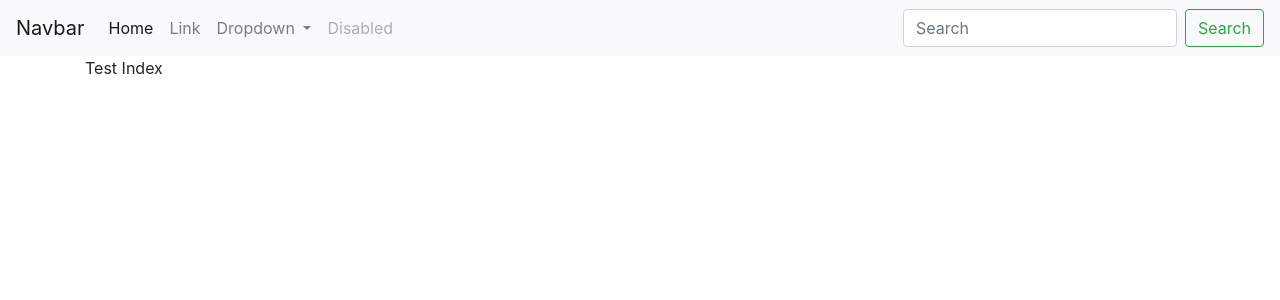
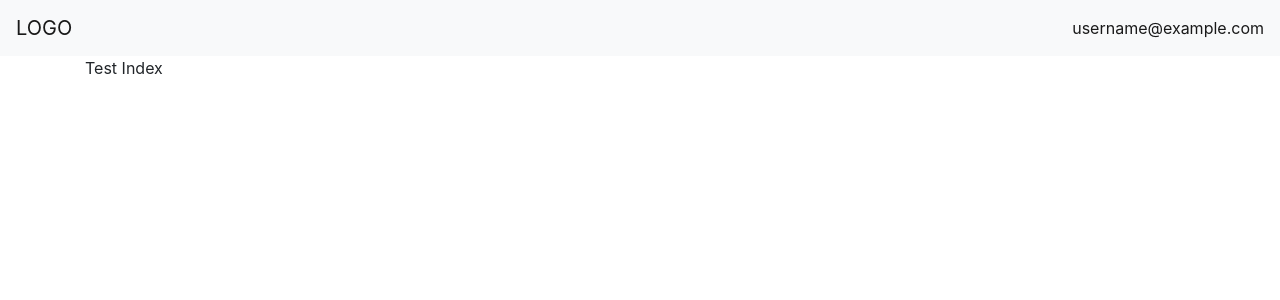
Before and after one commit to phwt/DMS, a Django app: template document/templates/index.html in a window 1280 px wide. Shown: the top 300 px of the page. Run offline with Django 3.2, Linux system fonts and the light colour scheme; the template is opened without the code that fills it, so the values that code supplies are empty; some libraries are stand-ins or nearby versions.

Commit message:
Add viewport and other neccessary tags

```diff
--- a/templates/base.html
+++ b/templates/base.html
@@ -1,44 +1,26 @@
 {% load static %}
 <link rel="stylesheet" href="{% static 'bootstrap.min.css' %}">
-<nav class="navbar navbar-expand-lg navbar-light bg-light">
-    <a class="navbar-brand" href="#">Navbar</a>
-    <button class="navbar-toggler" type="button" data-toggle="collapse" data-target="#navbarSupportedContent"
-            aria-controls="navbarSupportedContent" aria-expanded="false" aria-label="Toggle navigation">
-        <span class="navbar-toggler-icon"></span>
-    </button>
 
-    <div class="collapse navbar-collapse" id="navbarSupportedContent">
-        <ul class="navbar-nav mr-auto">
-            <li class="nav-item active">
-                <a class="nav-link" href="#">Home <span class="sr-only">(current)</span></a>
-            </li>
-            <li class="nav-item">
-                <a class="nav-link" href="#">Link</a>
-            </li>
-            <li class="nav-item dropdown">
-                <a class="nav-link dropdown-toggle" href="#" id="navbarDropdown" role="button" data-toggle="dropdown"
-                   aria-haspopup="true" aria-expanded="false">
-                    Dropdown
-                </a>
-                <div class="dropdown-menu" aria-labelledby="navbarDropdown">
-                    <a class="dropdown-item" href="#">Action</a>
-                    <a class="dropdown-item" href="#">Another action</a>
-                    <div class="dropdown-divider"></div>
-                    <a class="dropdown-item" href="#">Something else here</a>
-                </div>
-            </li>
-            <li class="nav-item">
-                <a class="nav-link disabled" href="#">Disabled</a>
-            </li>
-        </ul>
-        <form class="form-inline my-2 my-lg-0">
-            <input class="form-control mr-sm-2" type="search" placeholder="Search" aria-label="Search">
-            <button class="btn btn-outline-success my-2 my-sm-0" type="submit">Search</button>
-        </form>
-    </div>
+<html>
+<head>
+    <meta charset="UTF-8">
+    <meta name="viewport"
+          content="width=device-width, user-scalable=no, initial-scale=1.0, maximum-scale=1.0, minimum-scale=1.0">
+    <meta http-equiv="X-UA-Compatible" content="ie=edge">
+    <title>Document</title>
+</head>
+<body>
+<nav class="navbar navbar-light bg-light d-none d-md-flex">
+    <a class="navbar-brand">
+        LOGO
+    </a>
+    <span class="navbar-text">
+        <a href="#">username@example.com</a>
+    </span>
 </nav>
-
 <div class="container">
     {% block content %}
     {% endblock %}
 </div>
+</body>
+</html>
```
